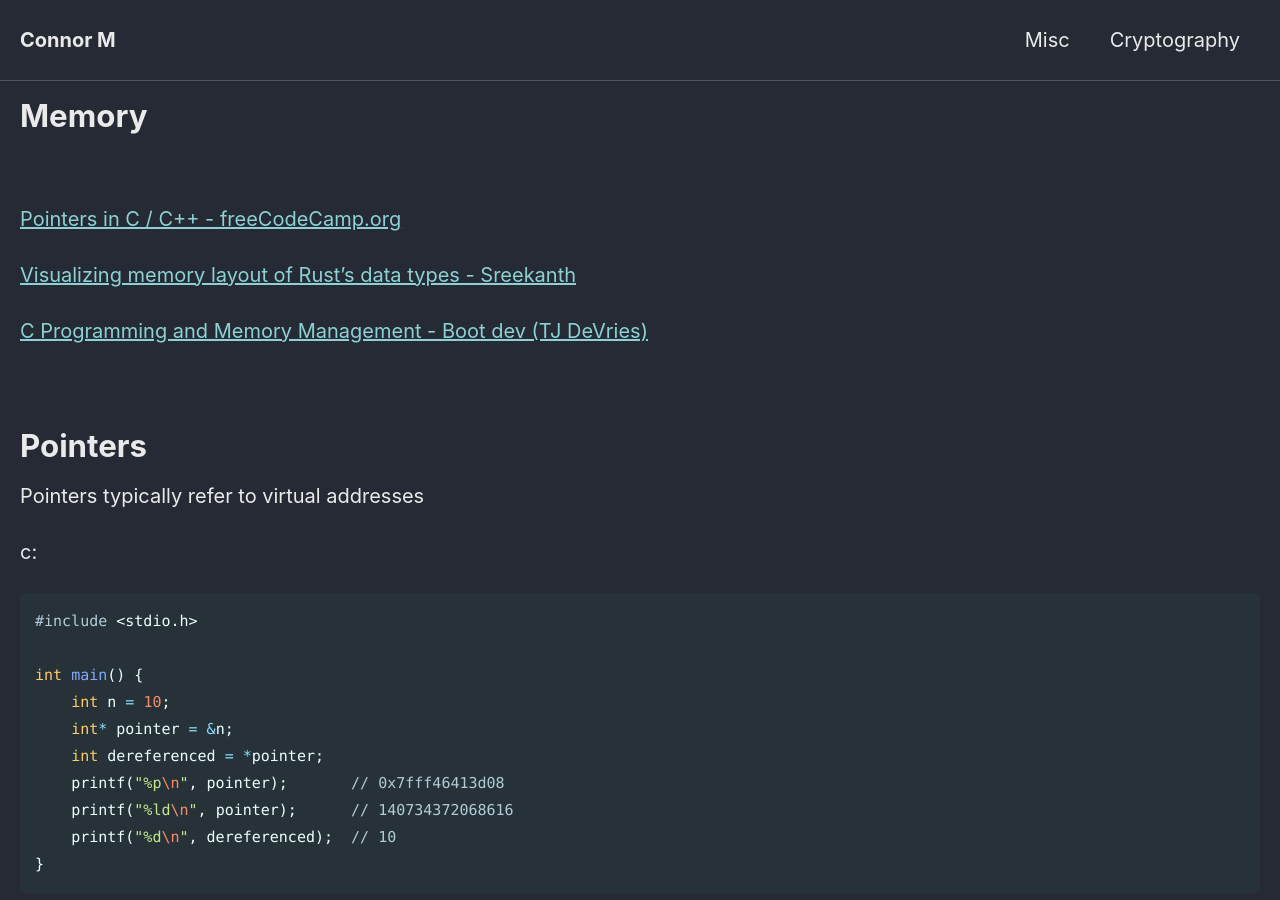
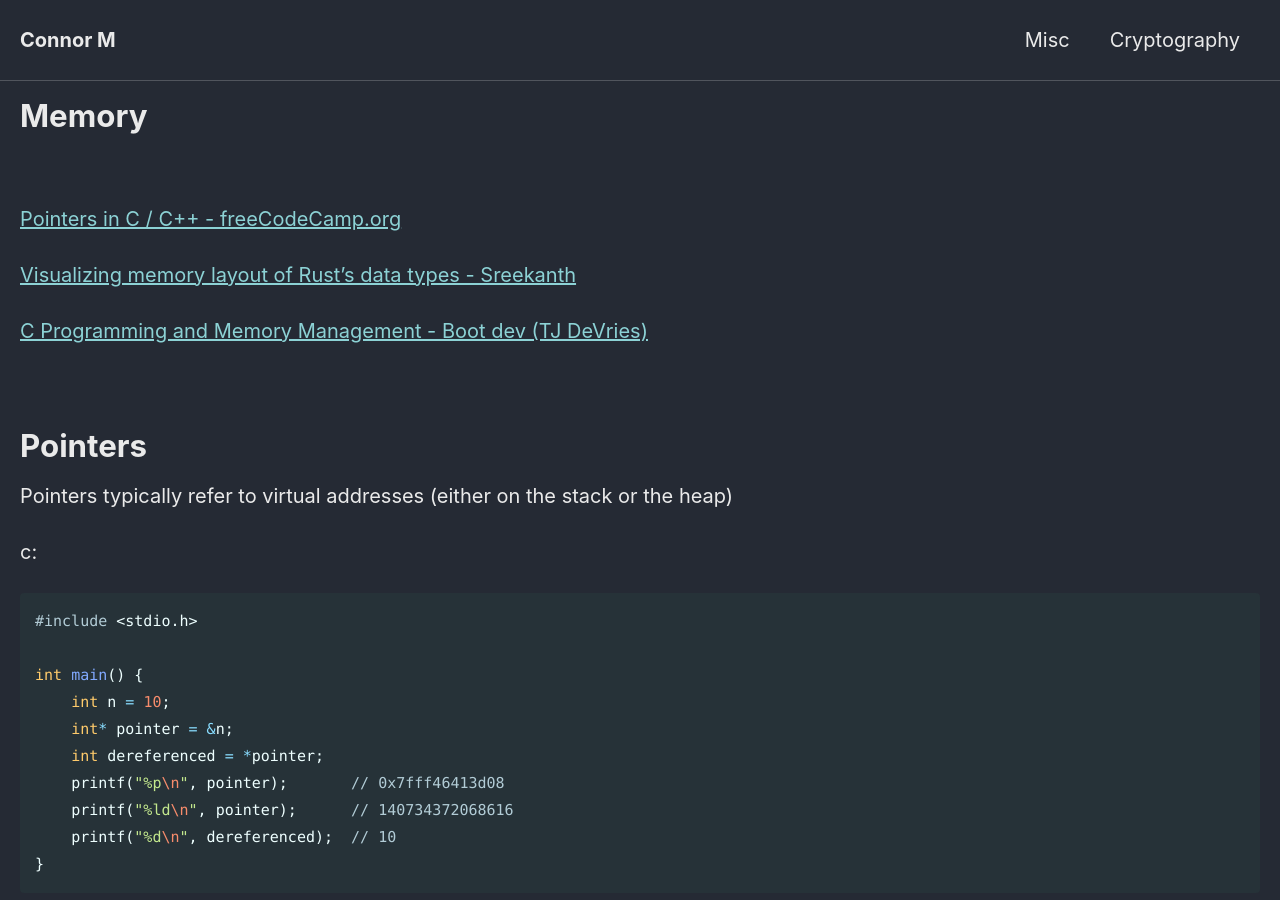
Before and after one commit to Connor-McCartney/Connor-McCartney.github.io, a Jekyll site: the page built from _pages/misc/Memory.md, in a window 1280 px wide and 900 px high. Built offline with Jekyll 4.4.1, drawn with Linux system fonts in a browser that asks for light colours; cached includes are drawn as plain includes.

Commit message:
Update Memory.md

```diff
--- a/_pages/misc/Memory.md
+++ b/_pages/misc/Memory.md
@@ -19,7 +19,7 @@ title: Memory
 
 # Pointers
 
-Pointers typically refer to virtual addresses
+Pointers typically refer to virtual addresses (either on the stack or the heap)
 
 c:
 
```
